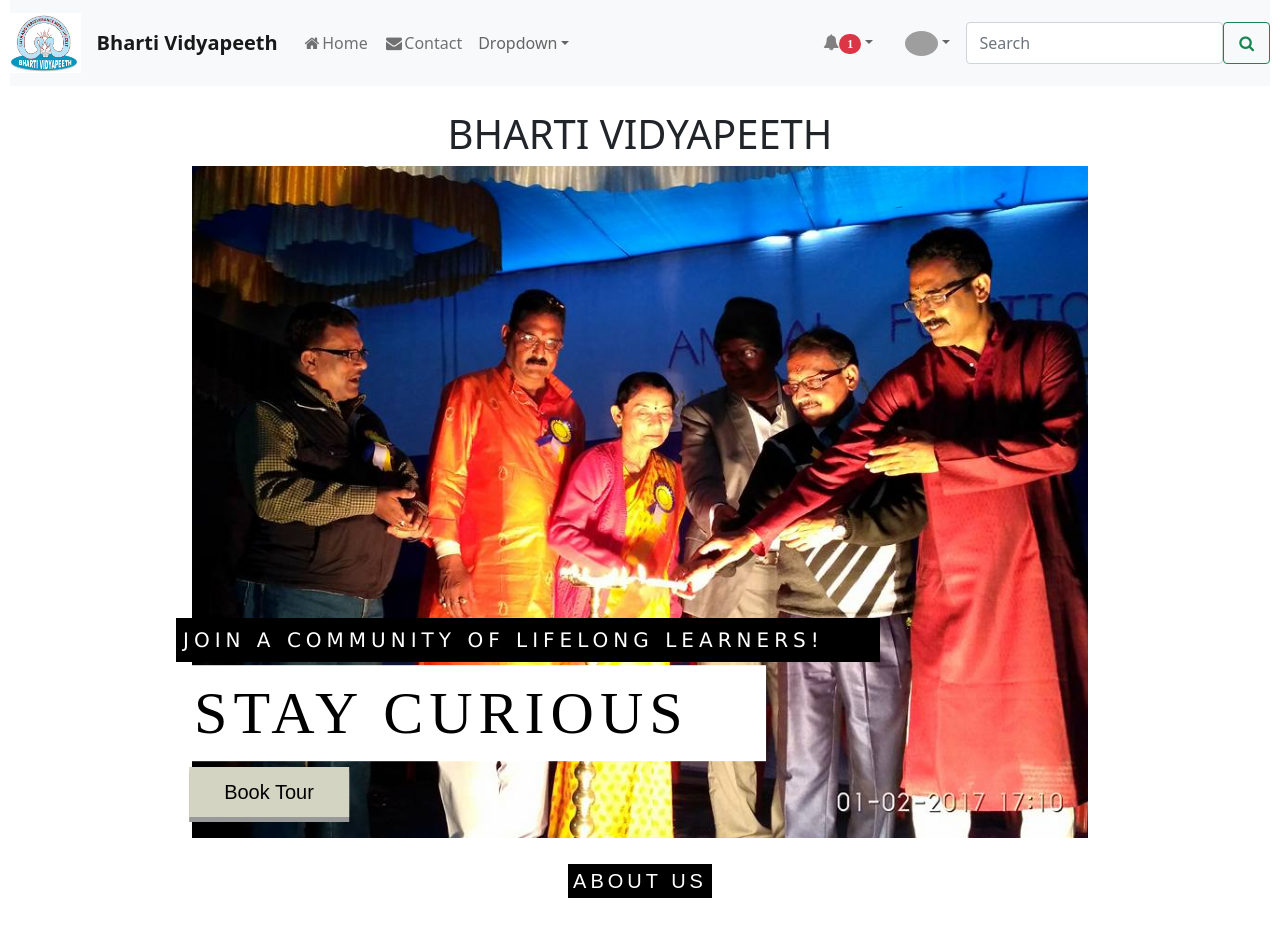
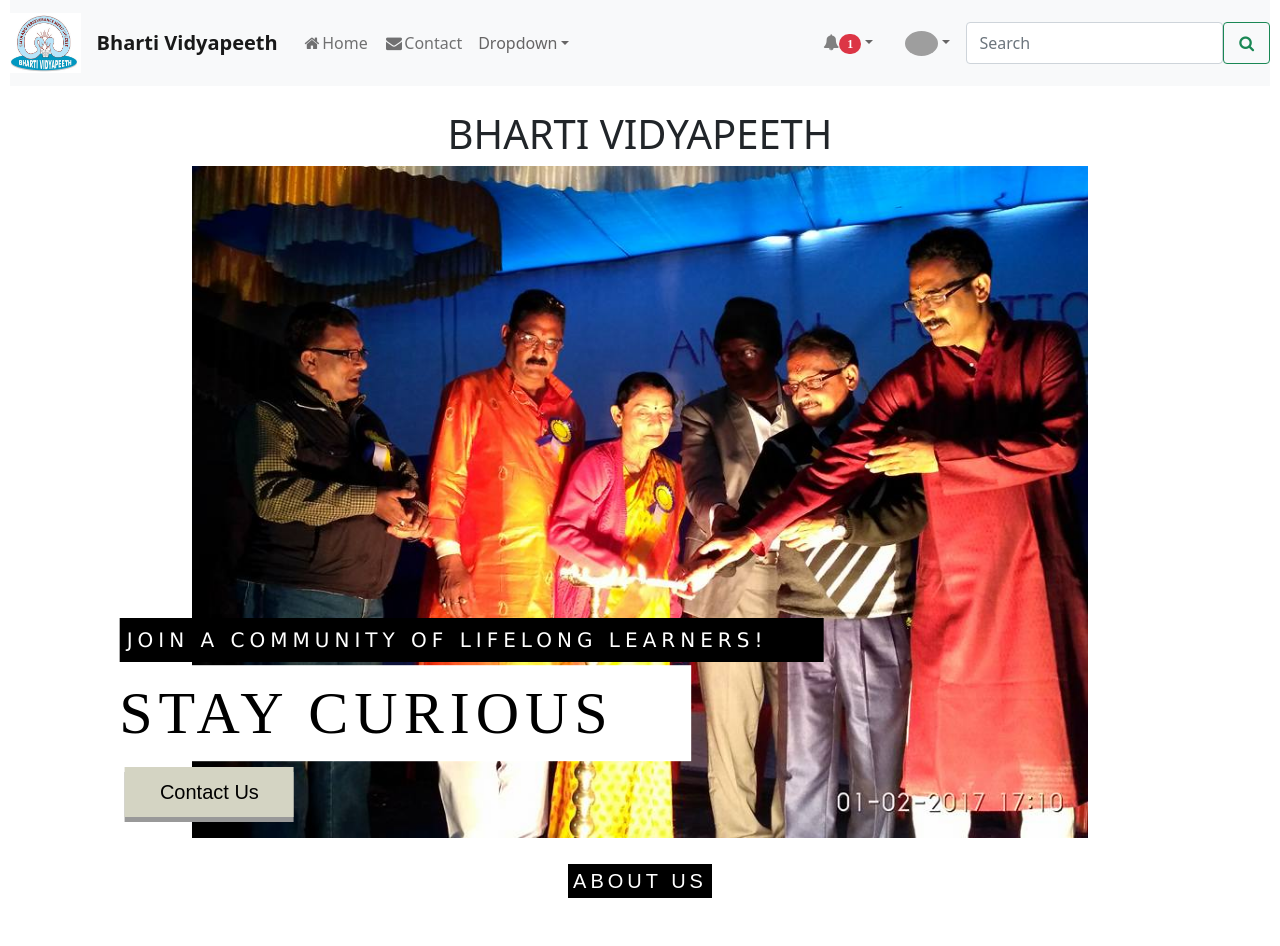
Before and after one commit to SatyamAnand98/BhartiVidyapeeth, a React (Create React App) app: page / in a window 1280 px wide. Shown: the top 946 px of the page. Built offline with nearby package versions, Linux system fonts and the light colour scheme; grey boxes are pictures that could not be loaded.

Commit message:
about started

```diff
--- a/src/App.css
+++ b/src/App.css
@@ -68,7 +68,7 @@
   letter-spacing: 5px;
   font-size:20px;
   word-wrap: break-word;
-  transform: translate(25%, -500%);
+  transform: translate(17%, -500%);
   background-color:black;
   color: white;
 }
@@ -82,7 +82,7 @@
   letter-spacing: 6px;
   padding: 3px 4px;
   font-size:60px;
-  transform: translate(33%, -230%);
+  transform: translate(20%, -230%);
   background-color:white;
   color: black;
 }
@@ -90,11 +90,11 @@
 
 
 
-.contactNo{
+.contactNo:hover, .contactNo{
   position: relative;
   margin-right: 43%;
   margin-top: 10px;
-  transform: translate(-60%, -450%);
+  transform: translate(-92%, -450%);
   padding: 10px 35px;
   font-size: 20px;
   font-family: sans-serif;
--- a/src/Components/Home/Home.js
+++ b/src/Components/Home/HomeDisplay/Home.js
@@ -1,5 +1,5 @@
 import React, { Component } from 'react';
-import AboutUs from './AboutUs/AboutUs';
+import AboutUs from '../AboutUs/AboutUs';
 
 export default class Home extends Component {
     render(){
@@ -13,7 +13,8 @@
                             "background-color":"black", "color": "white", "font-family": ["Verdana", "Geneva", "Tahoma", "sans-serif"], "letter-spacing": "5px",  "padding": "7px",  "font-size":"20px"
                         }}>JOIN A COMMUNITY OF LIFELONG LEARNERS!</div>
                         <div className="leftCenter">STAY CURIOUS</div>
-                        <a href="tel:+918271555938"type="button" className="contactNo">Book Tour</a>
+                        <a href="/contact" type="button" className="contactNo">Contact Us</a>
+                        {/* <a href="tel:+918271555938" type="button" className="contactNo">Call Us</a> */}
                         {/* <button type="button" class="btn-lg contactNo" onClick={() => { "tel:+1-555-555-1212"}}>BOOK TOUR</button> */}
                     </div>
                     <br></br>
--- a/src/Components/Home/index.js
+++ b/src/Components/Home/index.js
@@ -1,5 +1,5 @@
 import React, {Component} from 'react';
-import Home from './Home';
+import Home from './HomeDisplay/Home';
 import AboutUs from './AboutUs/AboutUs';
 
 export default class HomeIndex extends Component {
--- a/src/Components/Routing.js
+++ b/src/Components/Routing.js
@@ -2,7 +2,6 @@
 import PageNotFound from './pageNotFound/pageNotFound';
 import Header from './Header';
 import Footer from './Footer';
-import Home from './Home/Home';
 import HomeIndex from './Home';
 import AboutUs from './Home/AboutUs/AboutUs';
 
```
